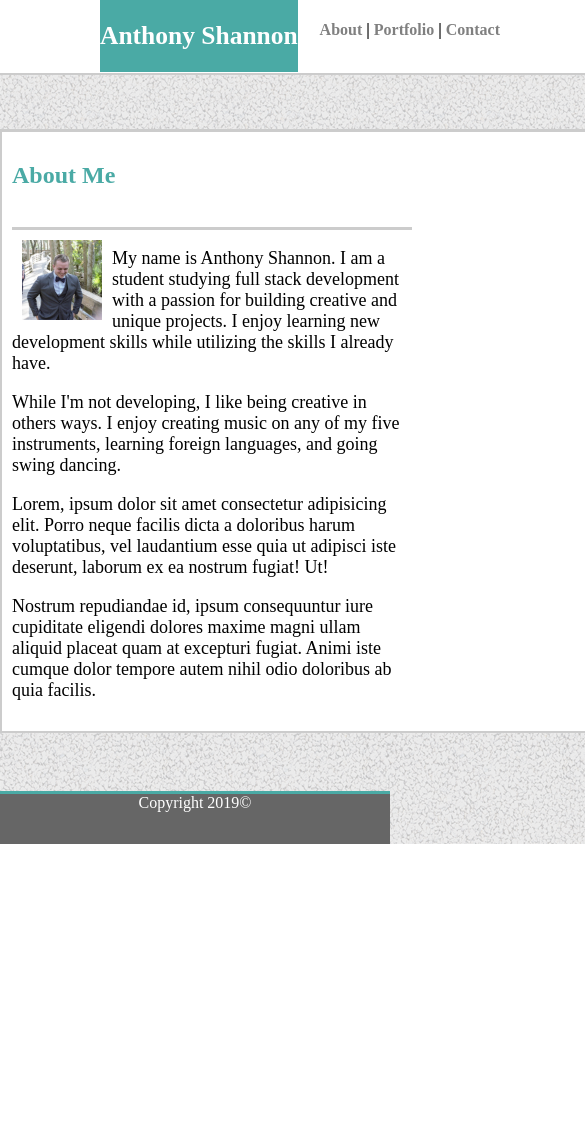
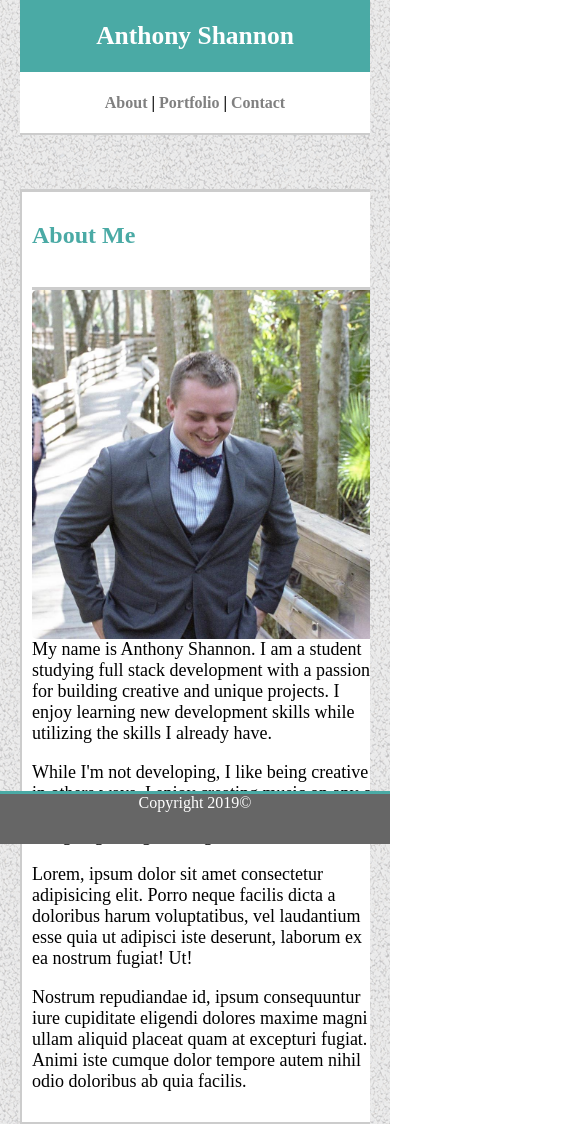
Before and after one commit to ashannon1990/Responsive-Portfolio, a plain HTML site: page index.html in a window 390 px wide. Shown: the top 1124 px of the page, 585 px wide, since content can reach past the window. Before the commit the page ends 844 px from the top, so only its background shows below. Drawn offline with Linux system fonts and the light colour scheme.

Commit message:
Made portfolio more responsive

```diff
--- a/assets/css/style.css
+++ b/assets/css/style.css
@@ -1,3 +1,6 @@
+html{
+    overflow:scroll;
+}
 .topnav {
     float: right;
     text-align: right;
@@ -8,6 +11,7 @@
     height: 73px;
     margin: auto;
     width: 960px;
+    overflow: hidden;
 }
 .header {
     float: left;
@@ -37,7 +41,6 @@ header {
     border: 2px solid #cccccc;
     background-color: #ffffff;
     padding-top: 10px;
-
 }
 .content {
     padding: 10px;
@@ -62,6 +65,7 @@ header {
 body {
     margin: auto;
     background-image: url("../images/gravel.png");
+    overflow: hidden;
 }
 .main {
     border-top: 3px solid #cccccc;
@@ -95,13 +99,63 @@ h3 {
     margin: 20px;
 }
 @media screen and (max-width : 980px) {
-    body, .container{
-        width: 600px;
+    body, .container, .content{
+        width: 700px;
+        margin: auto;
     }
     }
 
-@media screen and (max-width: 600px) {
-    .main, .container{
-      width: 400px;
+@media screen and (max-width: 980px) {
+      #me {
+          height: 50%;
+          width: 50%;
+      }
+    }
+
+@media screen and (max-width: 768px) {
+      #me {
+          height: 75%;
+          width: 75%;
+      }
+    }
+@media screen and (max-width: 768px) {
+    td {
+        display: block;
+    }
+}
+@media screen and (max-width: 768px) {
+    form, textarea {
+        overflow: hidden;
+    }
+}
+@media screen and (max-width: 768px) {
+    .main, .container, .content{
+      width: 500px;
     }
   }
+
+@media screen and (max-width: 640px) {
+    .main, .container, .content, body{
+        width: 350px;
+    }
+}
+@media screen and (max-width: 640px) {
+    .container{
+        height: auto;
+        widows: 100%;
+    }
+  }
+@media screen and (max-width: 640px) {
+    .header, .topnav{
+        width: 100%;
+        text-align: center;
+    }
+  }
+  @media screen and (max-width: 640px) {
+    #me {
+        height: 100%;
+        width: 100%;
+        padding: 0px;
+        margin-left: 0px;
+    }
+  }
```
